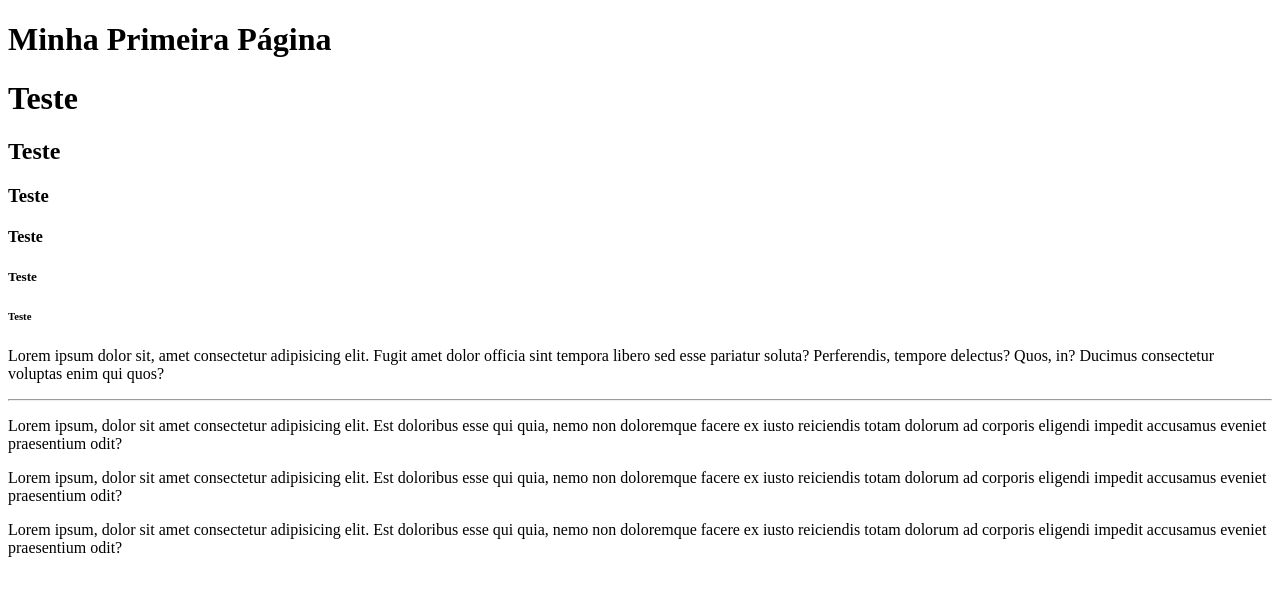
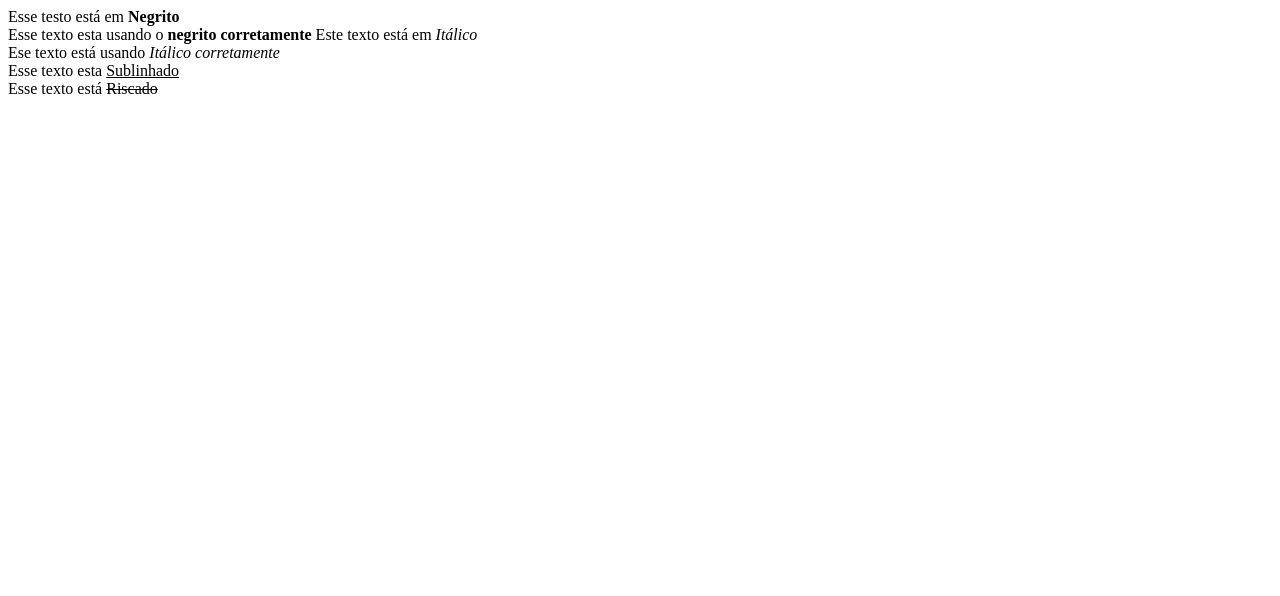
Before and after one commit to poraodonando/Domine_WEB, a plain HTML site: page HTML5/1- Primeiro Projeto/projeto.html in a window 1280 px wide. Drawn offline with Linux system fonts and the light colour scheme.

Commit message:
formatando o texto

```diff
--- a/HTML5/1- Primeiro Projeto/projeto.html
+++ b/HTML5/1- Primeiro Projeto/projeto.html
@@ -7,21 +7,17 @@
 </head>
 <body>
 
-    <h1>Minha <b>Primeira  Página </b> </h1>
+    Esse testo está em <b>Negrito</b>
+    <br>
+    Esse texto esta usando o <strong>negrito corretamente</strong>
 
-        <h1>Teste</h1>
-        <h2>Teste</h2>
-        <h3>Teste</h3>
-        <h4>Teste</h4>
-        <h5>Teste</h5>
-        <h6>Teste</h6>
-
-        <p>Lorem ipsum dolor sit, amet consectetur adipisicing elit. Fugit amet dolor officia sint tempora libero sed esse pariatur soluta? Perferendis, tempore delectus? Quos, in? Ducimus consectetur voluptas enim qui quos?</p>
-        <hr>
-        <p>Lorem ipsum, dolor sit amet consectetur adipisicing elit. Est doloribus esse qui quia, nemo non doloremque facere ex iusto reiciendis totam dolorum ad corporis eligendi impedit accusamus eveniet praesentium odit?</p>
-        <p>Lorem ipsum, dolor sit amet consectetur adipisicing elit. Est doloribus esse qui quia, nemo non doloremque facere ex iusto reiciendis totam dolorum ad corporis eligendi impedit accusamus eveniet praesentium odit?</p>
-        <p>Lorem ipsum, dolor sit amet consectetur adipisicing elit. Est doloribus esse qui quia, nemo non doloremque facere ex iusto reiciendis totam dolorum ad corporis eligendi impedit accusamus eveniet praesentium odit?</p>
-
+    Este texto está em <i>Itálico</i>
+    <br>
+    Ese texto está usando <em>Itálico corretamente</em>
+    <br>
+    Esse texto esta <u>Sublinhado</u>
+    <br>
+    Esse texto está <strike>Riscado</strike>
 
 </body>
 </html>
```
